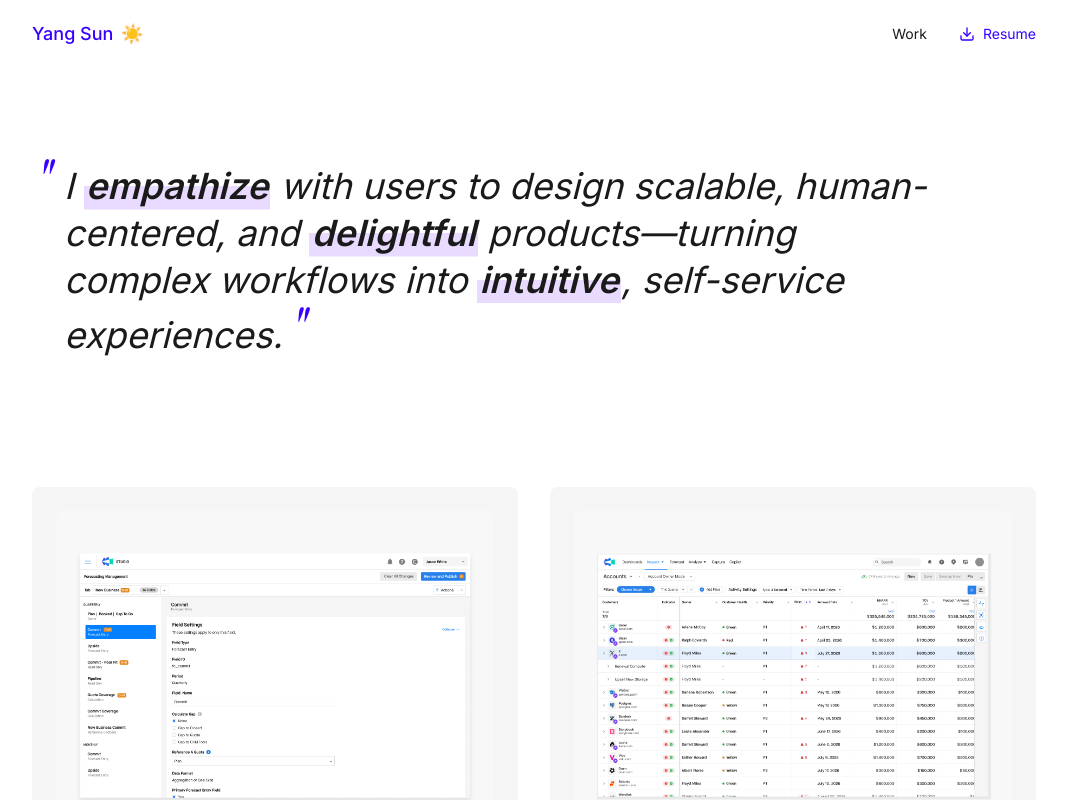
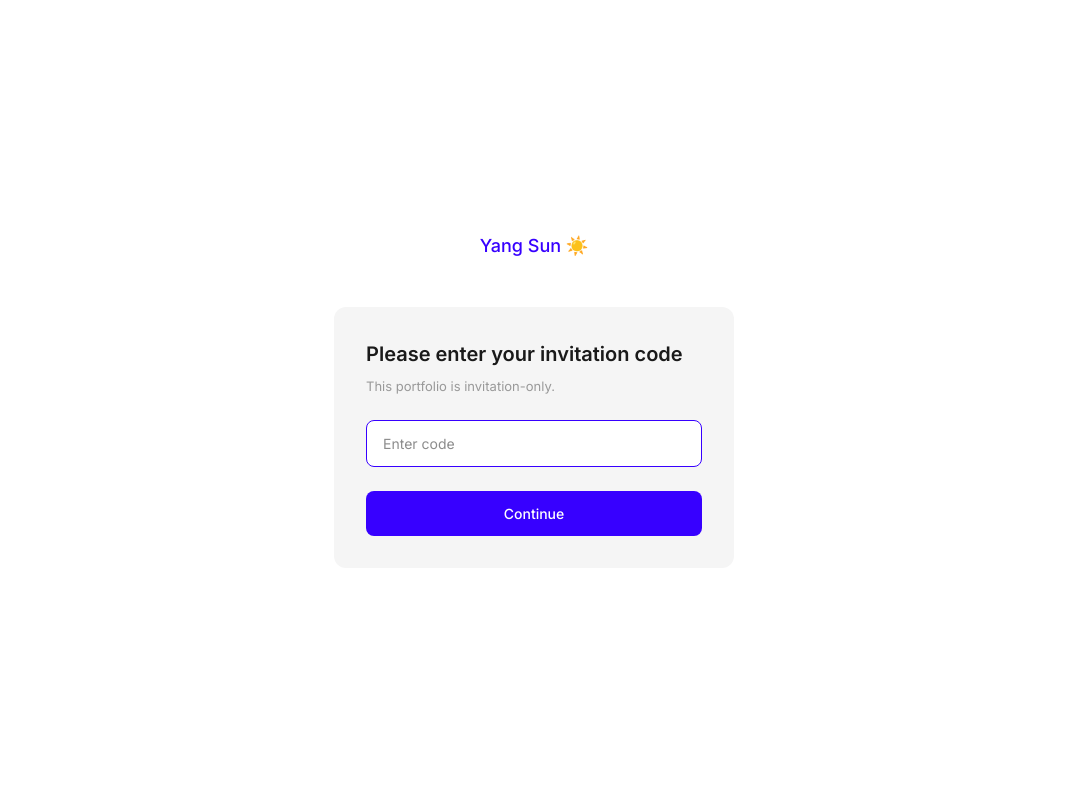
Before and after one commit to mysy-design/Resumefordesigner, a React (Vite) app: page / in a window 1280 px wide. Shown: the top 800 px of the page, without its empty margins (106-1172 px from the left). Built offline with nearby package versions, Linux system fonts and the light colour scheme.

Commit message:
Add invitation code gate (code: 2026)
Shows a fullscreen form on first visit requiring invitation code.
Access is persisted in localStorage so repeat visitors skip the gate.

Co-Authored-By: Claude Sonnet 4.6 <noreply@anthropic.com>

```diff
--- /dev/null
+++ b/src/app/components/InvitationGate.tsx
@@ -0,0 +1,107 @@
+import { useState } from 'react';
+
+const STORAGE_KEY = 'portfolio_access_granted';
+const CORRECT_CODE = '2026';
+
+export function useInvitationGate() {
+  const [granted, setGranted] = useState(() => {
+    return localStorage.getItem(STORAGE_KEY) === 'true';
+  });
+
+  const grant = () => {
+    localStorage.setItem(STORAGE_KEY, 'true');
+    setGranted(true);
+  };
+
+  return { granted, grant };
+}
+
+export default function InvitationGate({ onGranted }: { onGranted: () => void }) {
+  const [code, setCode] = useState('');
+  const [error, setError] = useState(false);
+  const [shake, setShake] = useState(false);
+
+  const handleSubmit = (e: React.FormEvent) => {
+    e.preventDefault();
+    if (code.trim() === CORRECT_CODE) {
+      onGranted();
+    } else {
+      setError(true);
+      setShake(true);
+      setTimeout(() => setShake(false), 500);
+    }
+  };
+
+  return (
+    <div
+      className="min-h-screen bg-white flex items-center justify-center px-6"
+      style={{ fontFamily: 'Inter, sans-serif' }}
+    >
+      <div className="w-full max-w-[400px]">
+        {/* Logo */}
+        <div className="mb-12 text-center">
+          <span className="text-[18px] text-[#3700ff]" style={{ fontWeight: 500 }}>
+            Yang Sun ☀️
+          </span>
+        </div>
+
+        {/* Card */}
+        <div className="bg-[#f5f5f5] rounded-xl p-8">
+          <h1
+            className="text-[20px] text-[#1a1a1a] mb-2"
+            style={{ fontWeight: 600 }}
+          >
+            Please enter your invitation code
+          </h1>
+          <p className="text-[#999999] text-[13px] mb-6">
+            This portfolio is invitation-only.
+          </p>
+
+          <form onSubmit={handleSubmit}>
+            <style>{`
+              @keyframes shake {
+                0%, 100% { transform: translateX(0); }
+                20%       { transform: translateX(-6px); }
+                40%       { transform: translateX(6px); }
+                60%       { transform: translateX(-4px); }
+                80%       { transform: translateX(4px); }
+              }
+              .shake { animation: shake 0.4s ease; }
+            `}</style>
+
+            <input
+              type="text"
+              value={code}
+              onChange={(e) => {
+                setCode(e.target.value);
+                setError(false);
+              }}
+              placeholder="Enter code"
+              autoFocus
+              className={`w-full px-4 py-3 bg-white border rounded-lg text-[14px] text-[#1a1a1a] outline-none transition-all mb-2 ${
+                error
+                  ? 'border-red-400 focus:border-red-400'
+                  : 'border-[#d0d0d0] focus:border-[#3700ff]'
+              } ${shake ? 'shake' : ''}`}
+            />
+
+            {error && (
+              <p className="text-red-500 text-[12px] mb-4">
+                Incorrect code. Please try again.
+              </p>
+            )}
+            {!error && <div className="mb-4" />}
+
+            <button
+              type="submit"
+              className="w-full py-3 bg-[#3700ff] text-white text-[14px] rounded-lg hover:bg-[#2d00cc] transition-colors"
+              style={{ fontWeight: 500 }}
+            >
+              Continue
+            </button>
+          </form>
+        </div>
+      </div>
+    </div>
+  );
+}
--- a/src/main.tsx
+++ b/src/main.tsx
@@ -1,11 +1,21 @@
-
 import { HashRouter } from 'react-router';
 import { createRoot } from "react-dom/client";
 import App from "./app/App.tsx";
+import InvitationGate, { useInvitationGate } from "./app/components/InvitationGate.tsx";
 import "./styles/index.css";
 
-createRoot(document.getElementById("root")!).render(
-  <HashRouter>
-    <App />
-  </HashRouter>
-);
+function Root() {
+  const { granted, grant } = useInvitationGate();
+
+  if (!granted) {
+    return <InvitationGate onGranted={grant} />;
+  }
+
+  return (
+    <HashRouter>
+      <App />
+    </HashRouter>
+  );
+}
+
+createRoot(document.getElementById("root")!).render(<Root />);
```
